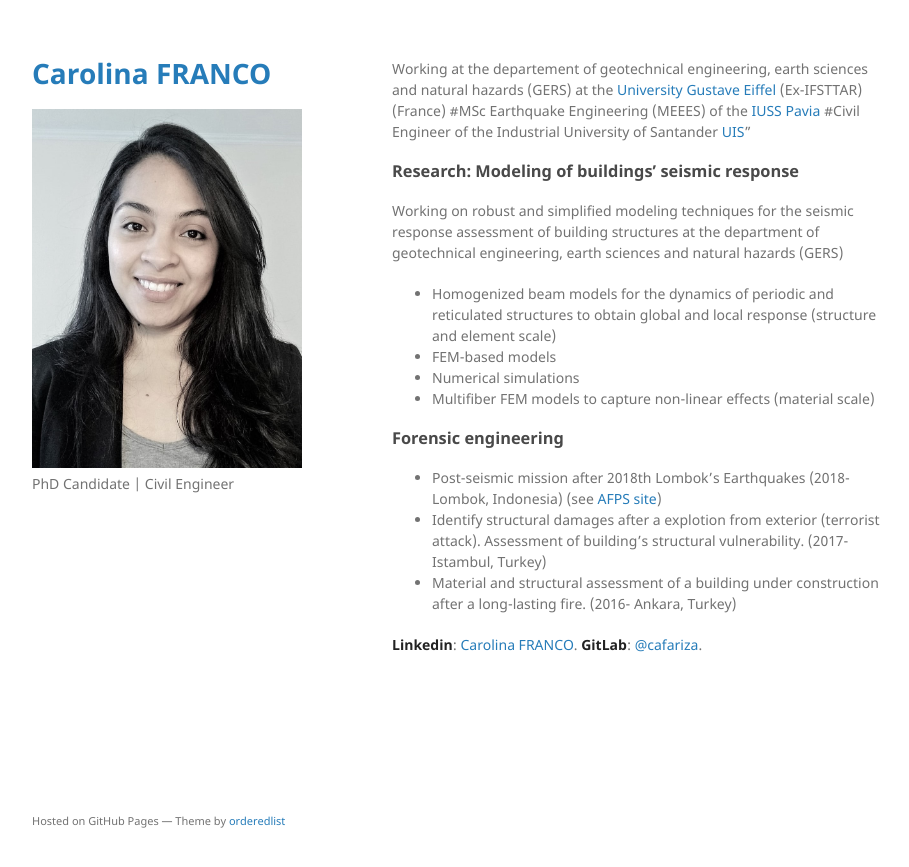
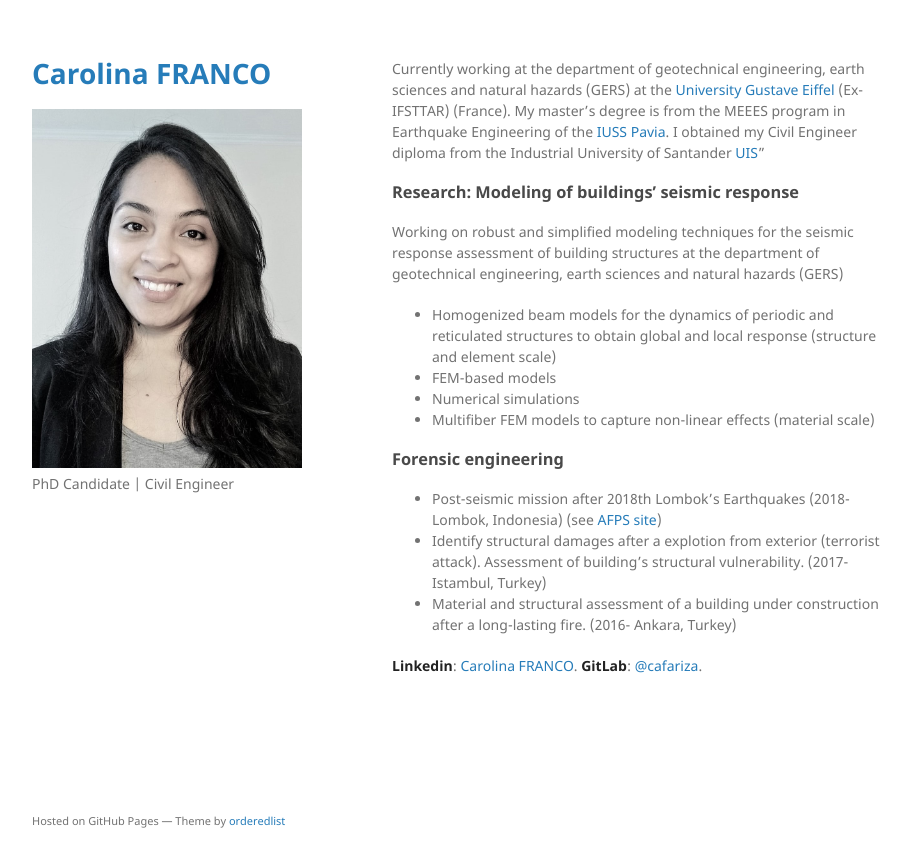
Before and after one commit to cafariza/cafariza.github.io, a Jekyll site: the page built from index.md, in a window 1280 px wide. Shown: the top 867 px of the page, without its empty margins (178-1087 px from the left). Built offline with Jekyll 4.4.1, drawn with Linux system fonts in a browser that asks for light colours; our own code applies the rules of GitHub Pages for plain Markdown files.

Commit message:
Update index.md

```diff
--- a/index.md
+++ b/index.md
@@ -1,6 +1,5 @@
-Working at the departement of geotechnical engineering, earth sciences and natural hazards (GERS) at the [University Gustave Eiffel](https://www.univ-gustave-eiffel.fr/) (Ex-IFSTTAR) (France)
-#MSc Earthquake Engineering (MEEES) of the [IUSS Pavia](http://www.iusspavia.it/home)
-#Civil Engineer of the Industrial University of Santander [UIS](https://www.uis.edu.co/webUIS/es/index.jsp)"
+Currently working at the department of geotechnical engineering, earth sciences and natural hazards (GERS) at the [University Gustave Eiffel](https://www.univ-gustave-eiffel.fr/) (Ex-IFSTTAR) (France). My master's degree is from the MEEES program in Earthquake Engineering of the [IUSS Pavia](http://www.iusspavia.it/home).
+I obtained my Civil Engineer diploma from the Industrial University of Santander [UIS](https://www.uis.edu.co/webUIS/es/index.jsp)"
 
 ### Research: Modeling of buildings' seismic response
 Working on robust and simplified modeling techniques for the seismic response assessment of building structures at the department of geotechnical engineering, earth sciences and natural hazards (GERS)
```
